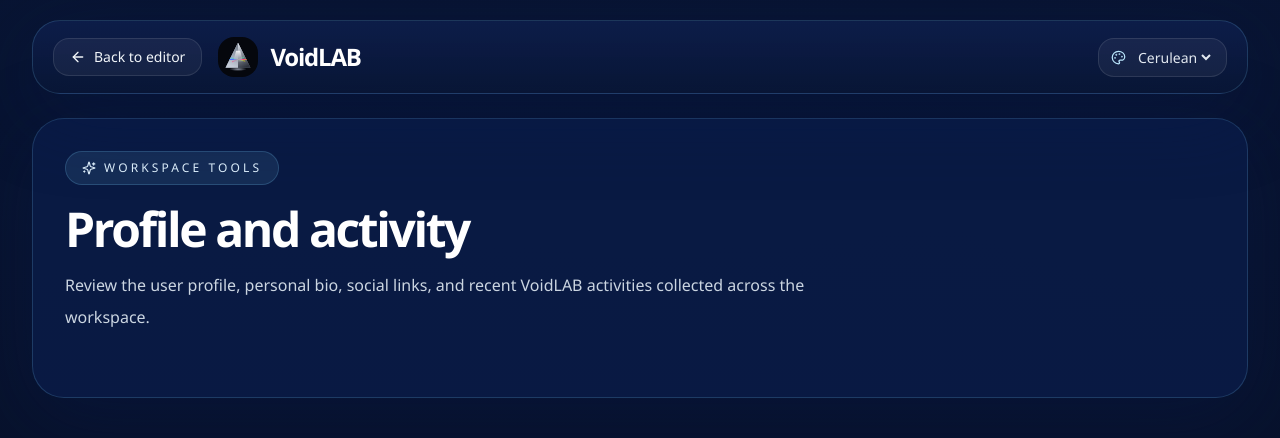
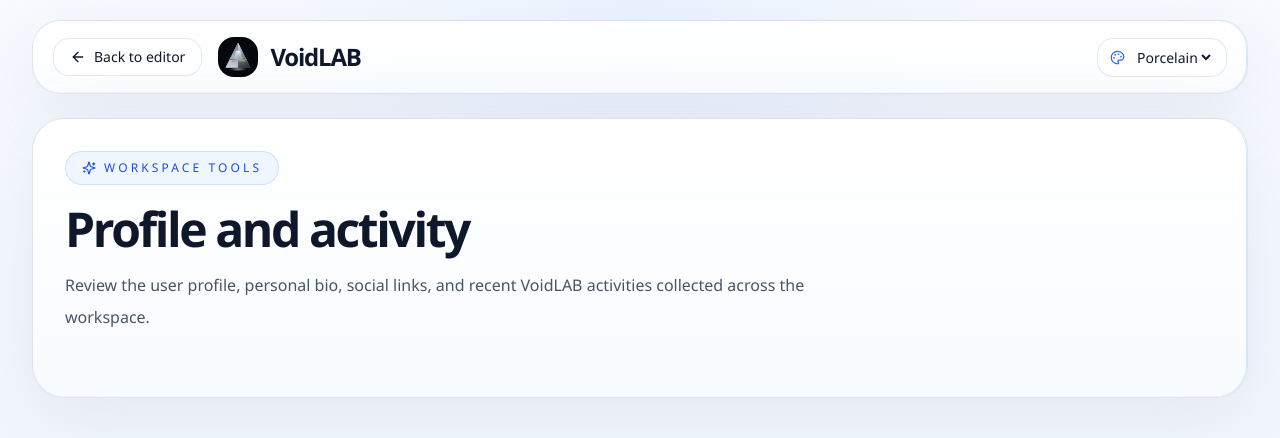
Before and after one commit to liambrooks-lab/VoidLAB, a Next.js app in the folder apps/web/: page /editor/profile in a window 1280 px wide. Shown: the top 438 px of the page. Built offline with nearby package versions, Linux system fonts and the light colour scheme.

Commit message:
Modified

```diff
--- a/apps/web/src/app/globals.css
+++ b/apps/web/src/app/globals.css
@@ -3,9 +3,27 @@
 @tailwind utilities;
 
 :root,
-:root[data-theme="cerulean"] {
+:root[data-theme="porcelain"] {
   --font-body: "Aptos", "Segoe UI", sans-serif;
   --font-display: "Bahnschrift", "Aptos", "Segoe UI", sans-serif;
+  --text: #0f172a;
+  --muted: #5f6f86;
+  --border: rgba(148, 163, 184, 0.28);
+  --shadow: 0 20px 70px rgba(148, 163, 184, 0.16);
+  --background-main:
+    radial-gradient(circle at top left, rgba(96, 165, 250, 0.12), transparent 26%),
+    radial-gradient(circle at 100% 18%, rgba(191, 219, 254, 0.64), transparent 20%),
+    linear-gradient(180deg, #f8fbff 0%, #f4f8fc 46%, #eff4fb 100%);
+  --glass-background:
+    linear-gradient(180deg, rgba(255, 255, 255, 0.95), rgba(250, 252, 255, 0.9));
+  --panel-background:
+    linear-gradient(180deg, rgba(255, 255, 255, 0.98), rgba(248, 251, 255, 0.96));
+  --shell-background:
+    radial-gradient(circle at top, rgba(96, 165, 250, 0.08), transparent 34%),
+    linear-gradient(180deg, #f7faff 0%, #eef4fb 100%);
+}
+
+:root[data-theme="cerulean"] {
   --text: #eff6ff;
   --muted: #bdd4ee;
   --border: rgba(125, 211, 252, 0.18);
@@ -35,22 +53,6 @@
   --shell-background:
     linear-gradient(180deg, rgba(8, 15, 28, 0.92), rgba(4, 9, 18, 0.97)),
     radial-gradient(circle at top, rgba(45, 212, 191, 0.08), transparent 34%);
-}
-
-:root[data-theme="graphite"] {
-  --text: #e5ecf5;
-  --muted: #a7b0bf;
-  --border: rgba(148, 163, 184, 0.18);
-  --shadow: 0 18px 80px rgba(0, 0, 0, 0.52);
-  --background-main:
-    radial-gradient(circle at top left, rgba(96, 165, 250, 0.12), transparent 20%),
-    radial-gradient(circle at 82% 14%, rgba(244, 244, 245, 0.06), transparent 18%),
-    linear-gradient(180deg, #121417 0%, #0c0f12 50%, #090b0d 100%);
-  --glass-background: linear-gradient(180deg, rgba(31, 41, 55, 0.74), rgba(17, 24, 39, 0.9));
-  --panel-background: rgba(17, 24, 39, 0.84);
-  --shell-background:
-    linear-gradient(180deg, rgba(18, 20, 23, 0.96), rgba(10, 12, 15, 0.98)),
-    radial-gradient(circle at top, rgba(96, 165, 250, 0.08), transparent 34%);
 }
 
 :root[data-theme="ember"] {
@@ -85,18 +87,32 @@ body {
   font-family: var(--font-display), sans-serif;
 }
 
+.glass,
+.panel {
+  position: relative;
+  overflow: hidden;
+  border: 1px solid var(--border);
+  box-shadow: var(--shadow);
+}
+
+.glass::after,
+.panel::after {
+  content: "";
+  position: absolute;
+  inset: 0;
+  pointer-events: none;
+  border-radius: inherit;
+  box-shadow: inset -1px 0 0 rgba(96, 165, 250, 0.22), inset 0 -1px 0 rgba(191, 219, 254, 0.16);
+}
+
 .glass {
   background: var(--glass-background);
-  border: 1px solid var(--border);
   backdrop-filter: blur(18px);
   -webkit-backdrop-filter: blur(18px);
-  box-shadow: var(--shadow);
 }
 
 .panel {
   background: var(--panel-background);
-  border: 1px solid var(--border);
-  box-shadow: var(--shadow);
 }
 
 .theme-text {
@@ -107,28 +123,14 @@ body {
   color: var(--muted);
 }
 
-.theme-surface {
-  background: color-mix(in srgb, var(--panel-background) 88%, white 12%);
-}
-
 .theme-input {
-  background: color-mix(in srgb, var(--panel-background) 76%, white 24%);
+  background: color-mix(in srgb, var(--panel-background) 92%, #ffffff 8%);
   border: 1px solid var(--border);
   color: var(--text);
 }
 
 .theme-input::placeholder {
-  color: color-mix(in srgb, var(--muted) 78%, transparent);
-}
-
-.theme-chip {
-  background: color-mix(in srgb, var(--panel-background) 82%, white 18%);
-  border: 1px solid var(--border);
-  color: var(--text);
-}
-
-.theme-link {
-  color: #2563eb;
+  color: color-mix(in srgb, var(--muted) 75%, transparent);
 }
 
 .hero-grid {
@@ -156,6 +158,81 @@ body {
   border-radius: 999px;
 }
 
-.text-muted {
-  color: var(--muted);
+:root[data-theme="porcelain"] .text-white,
+:root[data-theme="porcelain"] .text-slate-100,
+:root[data-theme="porcelain"] .text-slate-200 {
+  color: #0f172a !important;
 }
+
+:root[data-theme="porcelain"] .text-slate-300 {
+  color: #475569 !important;
+}
+
+:root[data-theme="porcelain"] .text-slate-400 {
+  color: #64748b !important;
+}
+
+:root[data-theme="porcelain"] .text-slate-500 {
+  color: #94a3b8 !important;
+}
+
+:root[data-theme="porcelain"] .text-sky-100 {
+  color: #1d4ed8 !important;
+}
+
+:root[data-theme="porcelain"] .text-sky-200,
+:root[data-theme="porcelain"] .text-sky-300 {
+  color: #2563eb !important;
+}
+
+:root[data-theme="porcelain"] .bg-white\/5,
+:root[data-theme="porcelain"] .bg-white\/10,
+:root[data-theme="porcelain"] .bg-white\/50,
+:root[data-theme="porcelain"] .bg-black\/10 {
+  background: rgba(255, 255, 255, 0.82) !important;
+}
+
+:root[data-theme="porcelain"] .bg-slate-950\/40,
+:root[data-theme="porcelain"] .bg-slate-950\/50,
+:root[data-theme="porcelain"] .bg-slate-950\/60,
+:root[data-theme="porcelain"] .bg-slate-950\/75,
+:root[data-theme="porcelain"] .bg-slate-950\/96,
+:root[data-theme="porcelain"] .bg-slate-900,
+:root[data-theme="porcelain"] .bg-slate-900\/80 {
+  background: rgba(248, 251, 255, 0.96) !important;
+}
+
+:root[data-theme="porcelain"] .border-white\/10 {
+  border-color: rgba(148, 163, 184, 0.24) !important;
+}
+
+:root[data-theme="porcelain"] .border-sky-300\/20,
+:root[data-theme="porcelain"] .border-sky-300\/35,
+:root[data-theme="porcelain"] .border-sky-300\/40 {
+  border-color: rgba(96, 165, 250, 0.26) !important;
+}
+
+:root[data-theme="porcelain"] .bg-sky-300\/10 {
+  background: rgba(239, 246, 255, 0.92) !important;
+}
+
+:root[data-theme="porcelain"] .bg-sky-400 {
+  background: linear-gradient(135deg, #0f172a, #2563eb) !important;
+  color: #ffffff !important;
+}
+
+:root[data-theme="porcelain"] .hover\:bg-sky-300:hover {
+  background: linear-gradient(135deg, #1e293b, #3b82f6) !important;
+}
+
+:root[data-theme="porcelain"] .hover\:bg-white\/10:hover {
+  background: rgba(241, 245, 249, 0.96) !important;
+}
+
+:root[data-theme="porcelain"] .bg-rose-500\/10 {
+  background: rgba(255, 241, 242, 0.92) !important;
+}
+
+:root[data-theme="porcelain"] .border-rose-400\/20 {
+  border-color: rgba(251, 113, 133, 0.2) !important;
+}
--- a/apps/web/src/app/page.tsx
+++ b/apps/web/src/app/page.tsx
@@ -4,22 +4,22 @@ import Navbar from "@/components/layout/Navbar";
 export default function LoginPage() {
   return (
     <main className="hero-grid relative min-h-screen overflow-hidden px-4 pb-8 pt-6 sm:px-6 lg:px-10">
-      <div className="absolute inset-0 bg-[radial-gradient(circle_at_top,rgba(56,189,248,0.18),transparent_28%),radial-gradient(circle_at_bottom_right,rgba(255,255,255,0.12),transparent_22%)]" />
+      <div className="absolute inset-0 bg-[radial-gradient(circle_at_top,rgba(96,165,250,0.14),transparent_28%),radial-gradient(circle_at_bottom_right,rgba(191,219,254,0.45),transparent_22%)]" />
       <div className="relative z-10 mx-auto flex min-h-[calc(100vh-2rem)] w-full max-w-7xl flex-col">
         <Navbar />
         <section className="grid flex-1 items-center gap-10 py-10 lg:grid-cols-[1.05fr_0.95fr]">
           <div className="max-w-2xl">
-            <div className="mb-6 inline-flex items-center gap-2 rounded-full border border-white/10 bg-white/5 px-4 py-2 text-xs uppercase tracking-[0.28em] text-slate-300">
-              Enterprise-grade cloud workspace
+            <div className="mb-6 inline-flex items-center gap-2 rounded-full border border-sky-100 bg-white px-4 py-2 text-xs uppercase tracking-[0.28em] text-slate-600 shadow-[0_12px_30px_rgba(148,163,184,0.12)]">
+              Premium cloud workspace
             </div>
-            <h1 className="display-font text-5xl font-bold tracking-[-0.05em] text-white sm:text-6xl lg:text-7xl">
+            <h1 className="display-font text-5xl font-bold tracking-[-0.05em] text-slate-950 sm:text-6xl lg:text-7xl">
               Build faster in the cloud with{" "}
-              <span className="text-sky-300">VoidLAB</span>.
+              <span className="text-sky-700">VoidLAB</span>.
             </h1>
-            <p className="mt-6 max-w-xl text-lg leading-8 text-slate-300">
-              A sleek online IDE and compiler for modern teams, creators, and
-              students. Write from any device, run instantly, and keep your
-              workspace personalized.
+            <p className="mt-6 max-w-xl text-lg leading-8 text-slate-600">
+              A polished online IDE and compiler for builders who want a clean,
+              modern workspace. Write from any device, run instantly, and shape
+              your identity later from the in-product profile section.
             </p>
           </div>
           <LoginForm />
--- a/apps/web/src/components/layout/Navbar.tsx
+++ b/apps/web/src/components/layout/Navbar.tsx
@@ -4,7 +4,7 @@ import ThemeSwitcher from "@/components/layout/ThemeSwitcher";
 
 export default function Navbar() {
   return (
-    <header className="flex items-center justify-between gap-4 rounded-[28px] border border-white/10 bg-slate-950/50 px-5 py-4 backdrop-blur-xl">
+    <header className="glass flex items-center justify-between gap-4 rounded-[28px] px-5 py-4">
       <Brand />
       <div className="flex items-center gap-3">
         <ThemeSwitcher />
--- a/apps/web/src/components/layout/ThemeSwitcher.tsx
+++ b/apps/web/src/components/layout/ThemeSwitcher.tsx
@@ -4,9 +4,9 @@ import { Palette } from "lucide-react";
 import { ThemeName, useTheme } from "@/context/ThemeContext";
 
 const labels: Record<ThemeName, string> = {
+  porcelain: "Porcelain",
   cerulean: "Cerulean",
   midnight: "Midnight",
-  graphite: "Graphite",
   ember: "Ember",
 };
 
@@ -22,7 +22,7 @@ export default function ThemeSwitcher() {
         value={theme}
       >
         {Object.entries(labels).map(([value, label]) => (
-          <option key={value} value={value} className="bg-slate-950 text-white">
+          <option key={value} value={value} className="bg-white text-slate-900">
             {label}
           </option>
         ))}
--- a/apps/web/src/components/ui/button.tsx
+++ b/apps/web/src/components/ui/button.tsx
@@ -17,7 +17,7 @@ export function Button({
       className={cn(
         "inline-flex items-center justify-center gap-2 rounded-2xl px-4 py-2.5 text-sm font-medium transition duration-200 disabled:cursor-not-allowed disabled:opacity-60",
         tone === "primary"
-          ? "bg-sky-400 text-slate-950 shadow-[0_0_35px_rgba(56,189,248,0.24)] hover:bg-sky-300"
+          ? "bg-sky-400 text-white shadow-[0_14px_32px_rgba(59,130,246,0.22)] hover:bg-sky-300"
           : "border border-white/10 bg-white/5 text-slate-100 hover:bg-white/10",
         className,
       )}
--- a/apps/web/src/context/ThemeContext.tsx
+++ b/apps/web/src/context/ThemeContext.tsx
@@ -2,10 +2,10 @@
 
 import { createContext, useContext, useEffect, useMemo, useState } from "react";
 
-export type ThemeName = "cerulean" | "midnight" | "graphite" | "ember";
+export type ThemeName = "porcelain" | "cerulean" | "midnight" | "ember";
 
 type ThemeContextValue = {
-  editorTheme: "vs-dark";
+  editorTheme: "light" | "vs-dark";
   setTheme: (theme: ThemeName) => void;
   theme: ThemeName;
 };
@@ -14,11 +14,11 @@ const storageKey = "voidlab-theme";
 const ThemeContext = createContext<ThemeContextValue | undefined>(undefined);
 
 export function ThemeProvider({ children }: { children: React.ReactNode }) {
-  const [theme, setThemeState] = useState<ThemeName>("cerulean");
+  const [theme, setThemeState] = useState<ThemeName>("porcelain");
 
   useEffect(() => {
     const stored = window.localStorage.getItem(storageKey) as ThemeName | null;
-    const nextTheme = stored ?? "cerulean";
+    const nextTheme = stored ?? "porcelain";
     document.documentElement.dataset.theme = nextTheme;
     setThemeState(nextTheme);
   }, []);
@@ -31,7 +31,7 @@ export function ThemeProvider({ children }: { children: React.ReactNode }) {
 
   const value = useMemo(
     () => ({
-      editorTheme: "vs-dark" as const,
+      editorTheme: theme === "porcelain" ? ("light" as const) : ("vs-dark" as const),
       setTheme,
       theme,
     }),
```
Also changed, not shown: apps/web/src/components/auth/LoginForm.tsx (+64 -87 lines), apps/web/src/components/editor/ProfilePanel.tsx (+150 -69 lines).
